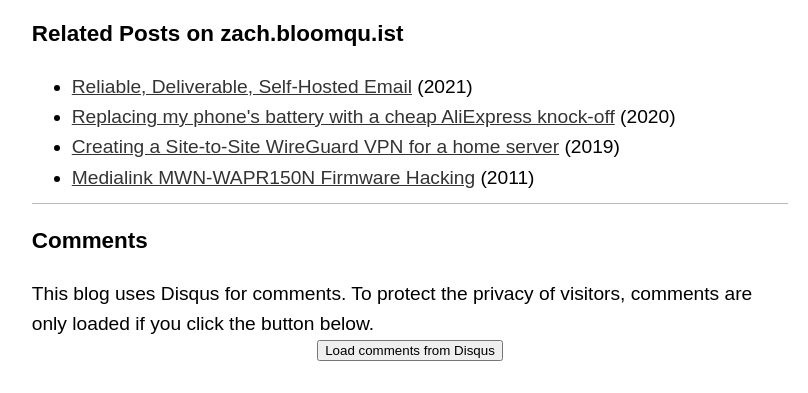
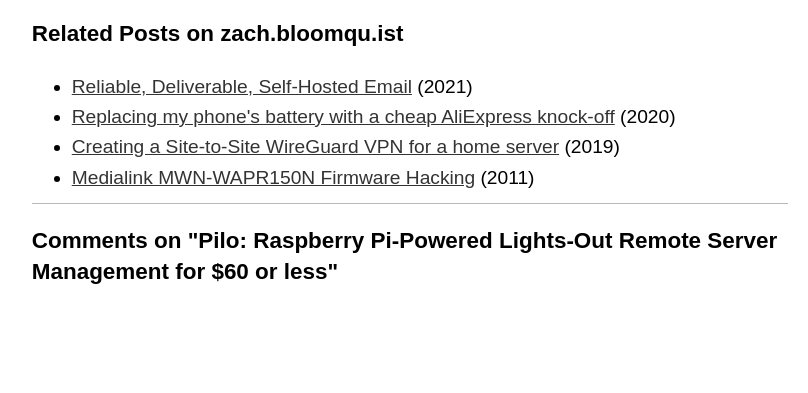
Before and after one commit to flotwig/site, a Jekyll site: the page built from _posts/2020-08-20-pilo-raspberry-pi-lights-out-management.md, in a window 1280 px wide and 900 px high, scrolled down 9036 px, cut to the strip 507-900 px from the top of the window. Shown: the whole strip, without its empty margins (230-1038 px from the left). Built offline with Jekyll 4.4.1, drawn with Linux system fonts in a browser that asks for light colours; a script that is not in the unit is left out; after the commit the page ends 9858 px from its top, so only the background shows below that.

Commit message:
switch to remark42 from disqus

```diff
--- a/_layouts/post.html
+++ b/_layouts/post.html
@@ -33,42 +33,20 @@
 	{% endif %}
 	<hr/>
 	<div class="comments">
-		<h3>Comments</h3>
-		<div id="load-comments">
-			This blog uses Disqus for comments. To protect the privacy of visitors, comments are only loaded if you click the button below.
-			<noscript>Please enable JavaScript to view discussion.</noscript>
-		</div>
-		<div id="disqus_thread"></div>
-			<script>
-			var disqus_config = function () {
-				this.page.url = '{{ site.url }}{{ page.url }}';
+		<h3>Comments on "{{ page.title }}"</h3>
+		<noscript>Please enable Javascript to view comments.</noscript>
+		<div id="remark42"></div>
+		<script>
+			var remark_config = {
+				host: 'https://comments.bloomqu.ist',
+				site_id: 'blog',
+				components: ['embed'],
+				url: 'https://zach.bloomqu.ist{{ page.url }}',
+				theme: 'light'
 			};
 
-			var loaded = false;
-
-			var loadDisqus = function() {
-				var d = document, s = d.createElement('script');
-				s.src = 'https://charyus.disqus.com/embed.js';
-				s.setAttribute('data-timestamp', +new Date());
-				(d.head || d.body).appendChild(s);
-			};
-
-			var loadCommentsDiv = document.getElementById('load-comments');
-			var loadCommentsBtn = document.createElement('button');
-
-			loadCommentsBtn.innerHTML = 'Load comments from Disqus';
-
-			loadCommentsBtn.addEventListener('click', () => {
-				if (loaded) {
-					return
-				}
-
-				loaded = true;
-				loadCommentsDiv.style.display = 'none';
-				loadDisqus();
-			});
-
-			loadCommentsDiv.appendChild(loadCommentsBtn);
-		</script>
+			!function(e,n){for(var o=0;o<e.length;o++){var r=n.createElement("script"),c=".js",d=n.head||n.body;"noModule"in r?(r.type="module",c=".mjs"):r.async=!0,r.defer=!0,r.src=remark_config.host+"/web/"+e[o]+c,d.appendChild(r)}}(remark_config.components||["embed"],document);
+			</script>
+		<script src="https://comments.bloomqu.ist/web/embed.js"></script>
 	</div>
 </article>
```
